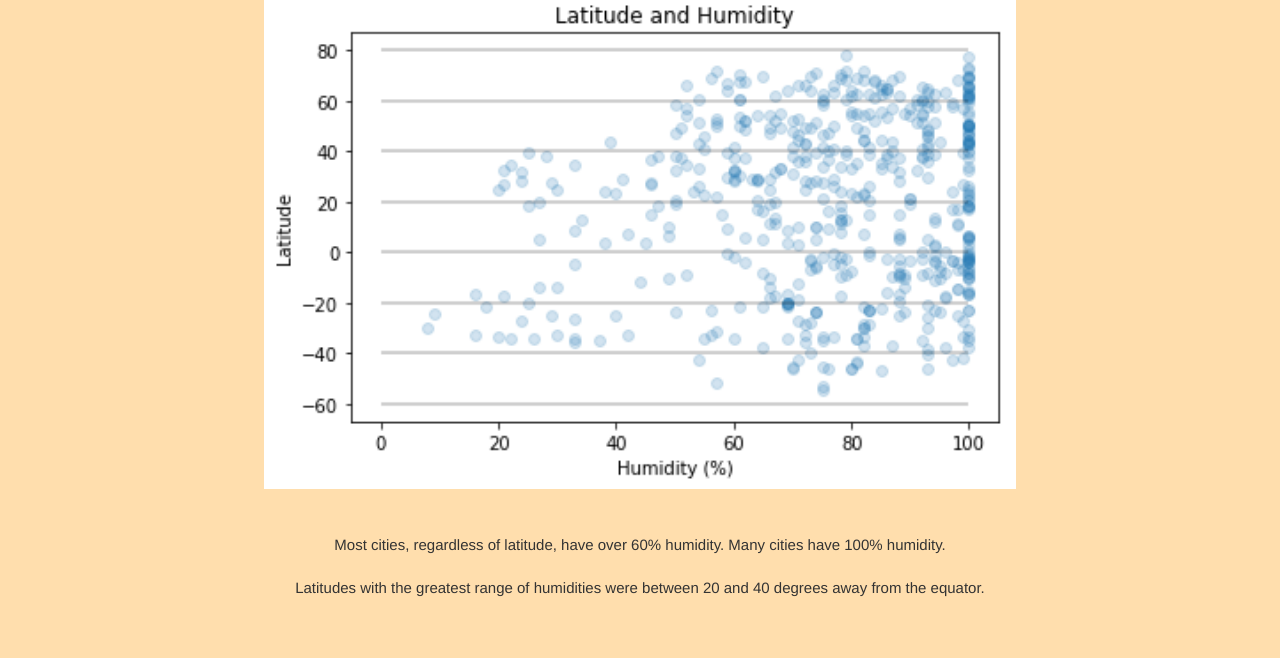
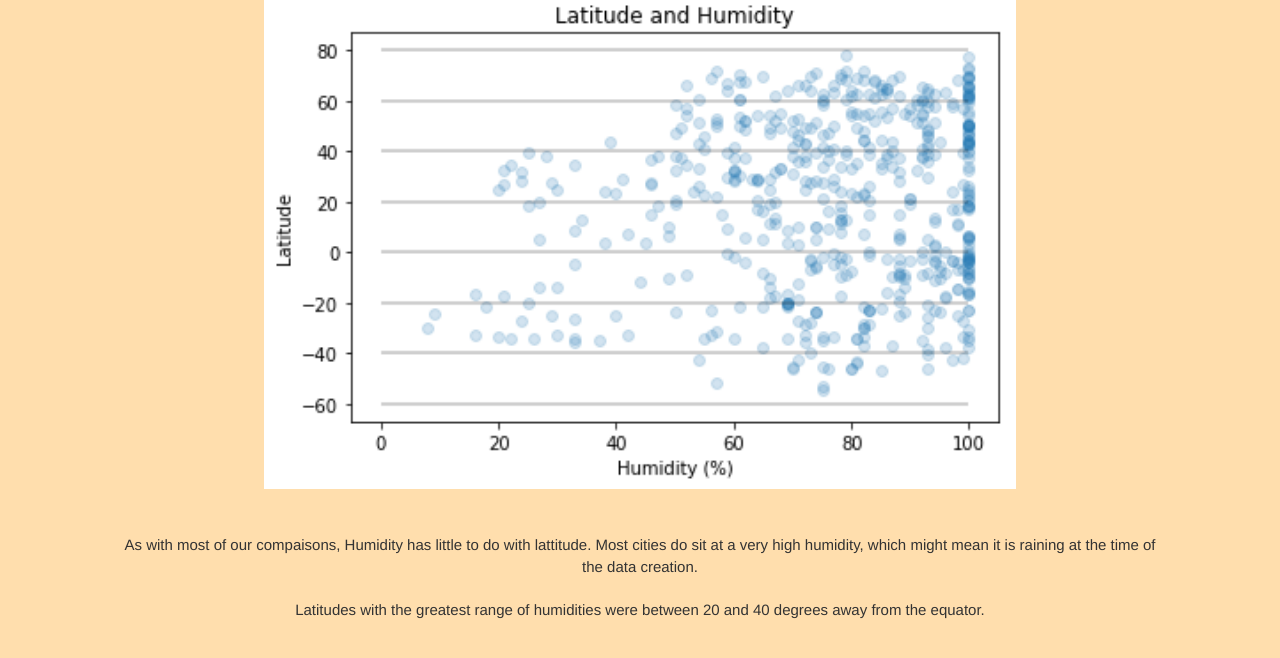
Before and after one commit to slane078/HTMLbuild, a plain HTML site: page humidity.html in a window 1280 px wide. Shown: the part 144-802 px from the top of the page. Drawn offline with nearby package versions, Linux system fonts and the light colour scheme.

Commit message:
Push 2 2.16.2019

```diff
--- a/humidity.html
+++ b/humidity.html
@@ -61,10 +61,8 @@
                 <img src="Resources/latitude and humidity.png" alt="Latitude and Humidity Plot" class="plot-img">
             </a>
             <p class="plot-info">
-                Most cities, regardless of latitude, have over 60% humidity.
-                Many cities have 100% humidity.
-            </br>
-            </br>
+                As with most of our compaisons, Humidity has little to do with lattitude. Most cities do sit at a very high humidity, which might mean it is raining at the time of the data creation.
+                <br><br>
                 Latitudes with the greatest range of humidities were between 20 and 40 degrees away from the equator.
             </p>
         </div>
```
